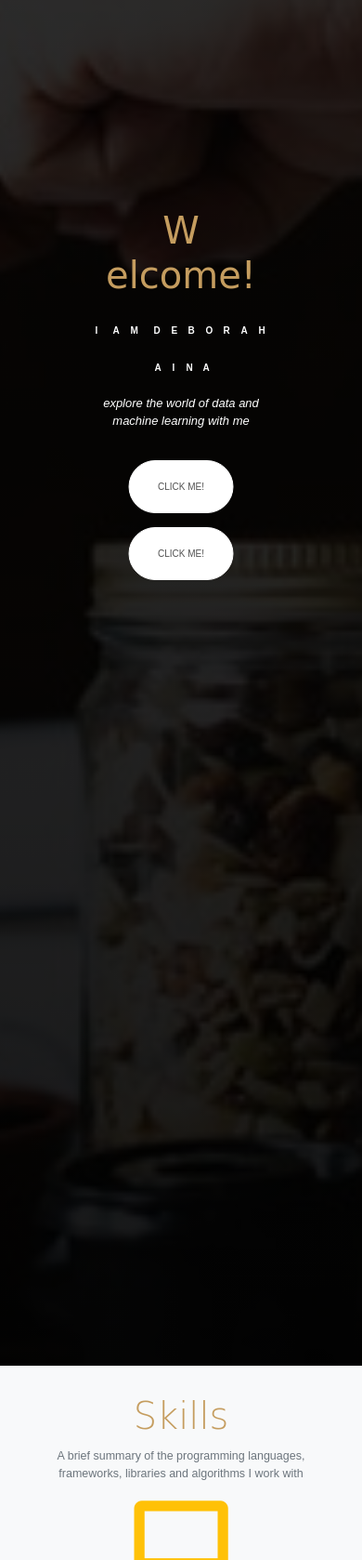
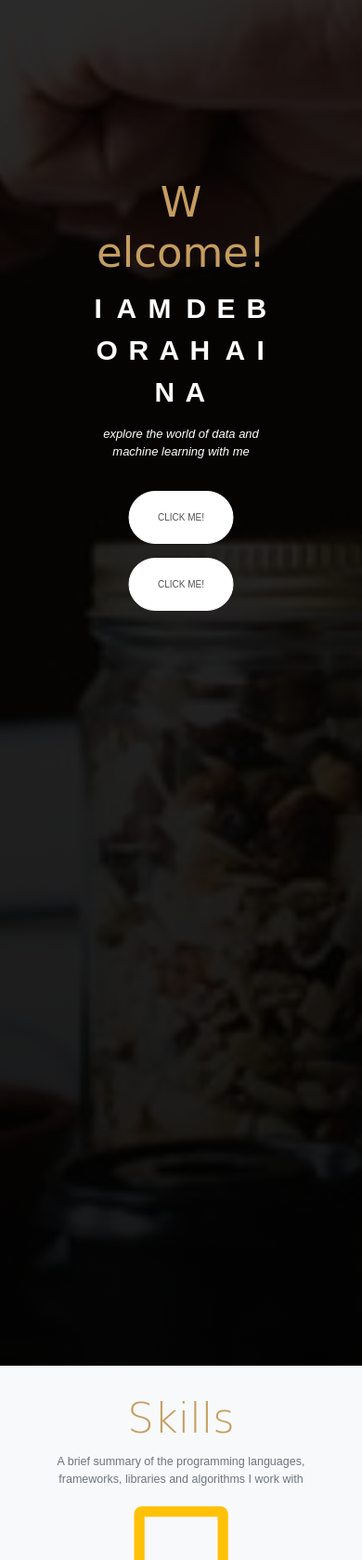
Before and after one commit to Deborahaina/data-telling, a Flask app: page / in a window 390 px wide. Shown: the part 647-2325 px from the top of the page at 93% size. Run offline with Flask 2, Linux system fonts and the light colour scheme; parts of the project's set-up code (start-up, migrations or seed data) failed here and were passed over; some libraries are stand-ins or nearby versions; some web fonts are replaced.

Commit message:
Css files

```diff
--- a/static/css/styles.css
+++ b/static/css/styles.css
@@ -221,13 +221,12 @@ font-weight: none;
  }
 
  .text-area span{
-   font-size: 1rem;
+   font-size: 3rem;
  }
  #first-letter{
   font-family: var(--secondary-font);
-  font-size: 4rem;
+  font-size: 4.5rem;
   color: #c59d5f;
-  padding-bottom: 0.5rem;
   z-index: 600;
   opacity:0;
   animation: fadeUp 4.0s forwards;
```
